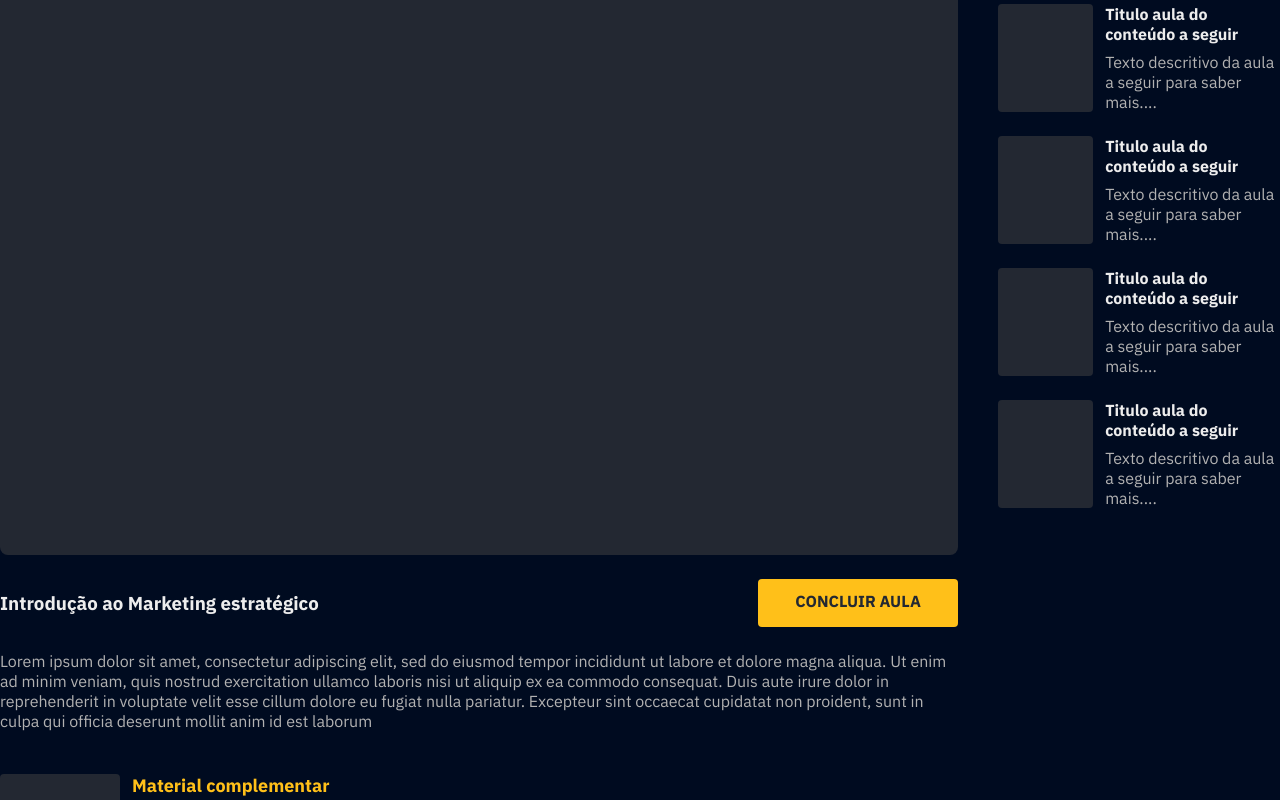
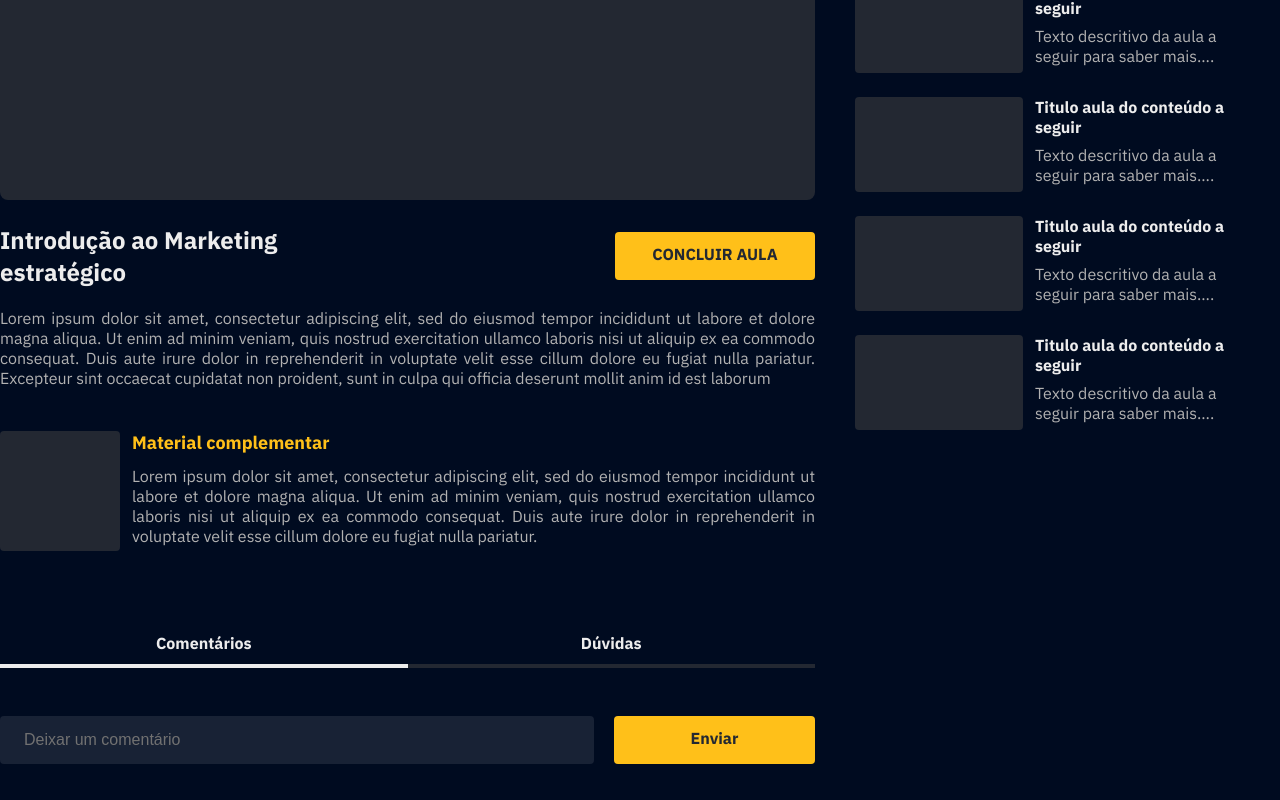
Before and after one commit to MatheusBueno111/area-membro, a React (Vite) app: page /class in a window 1280 px wide. Shown: the part 380-1180 px from the top of the page. Built offline with nearby package versions, Linux system fonts and the light colour scheme; the HTML template or start-up script is replaced by a standard one.

Commit message:
fix layout class

```diff
--- a/src/components/CustomButtom/ButtonIcon/index.tsx
+++ b/src/components/CustomButtom/ButtonIcon/index.tsx
@@ -3,13 +3,12 @@ import * as S from './styles'
 
 interface ButtonIconProps extends ComponentProps<'div'> {
   icon: ElementType
-  weight?: string
 }
 
-const ButtonIcon: React.FC<ButtonIconProps> = ({ icon: Icon, weight }) => {
+const ButtonIcon: React.FC<ButtonIconProps> = ({ icon: Icon, ...rest }) => {
   return (
-    <S.Container>
-      <Icon weight={weight} />
+    <S.Container {...rest}>
+      <Icon />
     </S.Container>
   )
 }
--- /dev/null
+++ b/src/components/Icons/PaperClip.Icon.tsx
@@ -0,0 +1,16 @@
+export function PaperClipIcon() {
+  return (
+    <svg
+      xmlns="http://www.w3.org/2000/svg"
+      width="24"
+      height="24"
+      fill="none"
+      viewBox="0 0 24 24"
+    >
+      <path
+        fill="#000B20"
+        d="M19.655 11.47a.75.75 0 010 1.06l-7.692 7.688a5.25 5.25 0 11-7.425-7.426l9.306-9.442a3.75 3.75 0 115.307 5.301l-9.307 9.443a2.254 2.254 0 11-3.188-3.188l7.81-7.933a.75.75 0 111.068 1.052l-7.81 7.942a.751.751 0 001.057 1.065l9.306-9.438a2.251 2.251 0 10-3.18-3.188l-9.305 9.439a3.751 3.751 0 005.3 5.308l7.693-7.687a.75.75 0 011.06.003z"
+      ></path>
+    </svg>
+  )
+}
--- /dev/null
+++ b/src/pages/Class/components/AsideContent/index.tsx
@@ -0,0 +1,54 @@
+import React from 'react'
+
+import * as S from './styles'
+
+const AsideContent: React.FC = () => {
+  return (
+    <S.Aside>
+      <S.ContentAside>
+        <S.AsideVideoClass />
+        <div>
+          <p>Titulo aula do conteúdo a seguir</p>
+          <span>Texto descritivo da aula a seguir para saber mais....</span>
+        </div>
+      </S.ContentAside>
+      <S.ContentAside>
+        <S.AsideVideoClass />
+        <div>
+          <p>Titulo aula do conteúdo a seguir</p>
+          <span>Texto descritivo da aula a seguir para saber mais....</span>
+        </div>
+      </S.ContentAside>
+      <S.ContentAside>
+        <S.AsideVideoClass />
+        <div>
+          <p>Titulo aula do conteúdo a seguir</p>
+          <span>Texto descritivo da aula a seguir para saber mais....</span>
+        </div>
+      </S.ContentAside>
+      <S.ContentAside>
+        <S.AsideVideoClass />
+        <div>
+          <p>Titulo aula do conteúdo a seguir</p>
+          <span>Texto descritivo da aula a seguir para saber mais....</span>
+        </div>
+      </S.ContentAside>
+      <S.ContentAside>
+        <S.AsideVideoClass />
+        <div>
+          <p>Titulo aula do conteúdo a seguir</p>
+          <span>Texto descritivo da aula a seguir para saber mais....</span>
+        </div>
+      </S.ContentAside>
+      <S.ContentAside>
+        <S.AsideVideoClass />
+        <div>
+          <p>Titulo aula do conteúdo a seguir</p>
+          <span>Texto descritivo da aula a seguir para saber mais....</span>
+        </div>
+      </S.ContentAside>
+    </S.Aside>
+  )
+}
+
+export default AsideContent
--- /dev/null
+++ b/src/pages/Class/components/AsideContent/styles.ts
@@ -0,0 +1,42 @@
+import { styled } from 'styled-components'
+
+export const Aside = styled.aside`
+  display: flex;
+  flex-direction: column;
+  gap: 2.4rem;
+  max-width: 40.1rem;
+  width: 100%;
+`
+
+export const ContentAside = styled.div`
+  display: flex;
+  flex-direction: row;
+  width: 100%;
+  gap: 1.2rem;
+
+  div {
+    display: flex;
+    flex-direction: column;
+    gap: 0.8rem;
+    width: 100%;
+    flex: 1;
+  }
+
+  p {
+    color: ${({ theme }) => theme.colors.white};
+    font-size: 16px;
+    font-weight: 700;
+  }
+
+  span {
+    color: #b2b2b2;
+  }
+`
+
+export const AsideVideoClass = styled.div`
+  max-width: 16.8rem;
+  width: 100%;
+  height: 9.5rem;
+  border-radius: 0.4rem;
+  background-color: ${({ theme }) => theme.colors['text-dark']};
+`
--- /dev/null
+++ b/src/pages/Class/components/TabsComentsOrDoubts/index.tsx
@@ -0,0 +1,62 @@
+import React, { useState } from 'react'
+
+import * as S from './styles'
+import { Input } from '../../../../components/CustomInput'
+import { Button } from '../../../../components/CustomButtom'
+import { PaperClipIcon } from '../../../../components/Icons/PaperClip.Icon'
+
+const TabsComentsOrDoubts: React.FC = () => {
+  const [selectedTab, setSelectedTab] = useState<'comment' | 'doubt'>('comment')
+
+  const handleTabClick = (tab: 'comment' | 'doubt') => {
+    setSelectedTab(tab)
+  }
+
+  return (
+    <S.Container>
+      <S.ComentsAndDoubtsButtons>
+        <S.TabButton
+          onClick={() => handleTabClick('comment')}
+          selected={selectedTab === 'comment'} // Aplica estilo se selecionado
+        >
+          Comentários
+        </S.TabButton>
+        <S.TabButton
+          onClick={() => handleTabClick('doubt')}
+          selected={selectedTab === 'doubt'} // Aplica estilo se selecionado
+        >
+          Dúvidas
+        </S.TabButton>
+      </S.ComentsAndDoubtsButtons>
+
+      {selectedTab === 'comment' ? (
+        <S.NewComment>
+          <Input.Root width="59.4rem">
+            <Input.Control placeholder="Deixar um comentário" type="text" />
+          </Input.Root>
+
+          <Button.Root maxwidth="20.1rem" bgcolor="#FFC019">
+            <Button.Control>Enviar</Button.Control>
+          </Button.Root>
+        </S.NewComment>
+      ) : (
+        <S.NewDoubt>
+          <Input.Root>
+            <Input.Control placeholder="Deixar um comentário" type="text" />
+          </Input.Root>
+
+          <Button.Root maxwidth="11rem" bgcolor="#FFFFFF">
+            <Button.Control>Enviar</Button.Control>
+            <Button.Icon icon={PaperClipIcon} />
+          </Button.Root>
+
+          <Button.Root maxwidth="11rem" bgcolor="#FFC019">
+            <Button.Control>Enviar</Button.Control>
+          </Button.Root>
+        </S.NewDoubt>
+      )}
+    </S.Container>
+  )
+}
+
+export default TabsComentsOrDoubts
--- /dev/null
+++ b/src/pages/Class/components/TabsComentsOrDoubts/styles.ts
@@ -0,0 +1,41 @@
+import { styled } from 'styled-components'
+
+interface ContainerSelectTabProps {
+  selected: boolean
+}
+
+export const Container = styled.div`
+  display: flex;
+  flex-direction: column;
+  width: 100%;
+`
+
+export const ComentsAndDoubtsButtons = styled.div`
+  display: flex;
+  flex-direction: row;
+  margin-bottom: 4.8rem;
+`
+
+export const TabButton = styled.button<ContainerSelectTabProps>`
+  display: flex;
+  border-bottom: 4px solid
+    ${({ theme, selected }) =>
+      selected ? theme.colors.white : theme.colors['text-dark']};
+  color: ${({ theme }) => theme.colors.white};
+  width: 100%;
+  justify-content: center;
+  padding-bottom: 1.1rem;
+  font-weight: 700;
+`
+
+export const NewComment = styled.div`
+  display: flex;
+  flex-direction: row;
+  gap: 2rem;
+`
+
+export const NewDoubt = styled.div`
+  display: flex;
+  flex-direction: row;
+  gap: 1.2rem;
+`
--- a/src/pages/Class/index.tsx
+++ b/src/pages/Class/index.tsx
@@ -3,22 +3,25 @@ import React from 'react'
 import * as S from './styles'
 import Header from '../../components/Header'
 import { Button } from '../../components/CustomButtom'
-import { Input } from '../../components/CustomInput'
+
+import AsideContent from './components/AsideContent'
+import TabsComentsOrDoubts from './components/TabsComentsOrDoubts'
 
 const Class: React.FC = () => {
   return (
     <S.Container>
       <Header />
-      <S.Warpper>
+      <S.Wrapper>
         <S.Main>
-          <S.ImageClass />
-          <S.VideoTitle>
+          <S.VideoClass />
+
+          <S.TitleAndConcludeVideo>
             <h3>Introdução ao Marketing estratégico</h3>
             <Button.Root bgcolor="#FFC019;" maxwidth="20rem">
               <Button.Control>CONCLUIR AULA</Button.Control>
             </Button.Root>
-          </S.VideoTitle>
-          <p className="description-class">
+          </S.TitleAndConcludeVideo>
+          <S.DescriptionVideoClass>
             Lorem ipsum dolor sit amet, consectetur adipiscing elit, sed do
             eiusmod tempor incididunt ut labore et dolore magna aliqua. Ut enim
             ad minim veniam, quis nostrud exercitation ullamco laboris nisi ut
@@ -26,11 +29,11 @@ const Class: React.FC = () => {
             reprehenderit in voluptate velit esse cillum dolore eu fugiat nulla
             pariatur. Excepteur sint occaecat cupidatat non proident, sunt in
             culpa qui officia deserunt mollit anim id est laborum
-          </p>
+          </S.DescriptionVideoClass>
 
-          <S.ComplementMaterial>
+          <S.ComplementaryMaterial>
             <div className="class-img" />
-            <div className="content">
+            <div className="complementary-material-description">
               <p> Material complementar</p>
               <span>
                 Lorem ipsum dolor sit amet, consectetur adipiscing elit, sed do
@@ -41,24 +44,9 @@ const Class: React.FC = () => {
                 nulla pariatur.
               </span>
             </div>
-          </S.ComplementMaterial>
+          </S.ComplementaryMaterial>
 
-          <S.WrapperComents>
-            <div>
-              <p>Comentarios</p>
-              <p>Dúvidas</p>
-            </div>
-
-            <div className="new-comment">
-              <Input.Root>
-                <Input.Control placeholder="Deixar um comentário" type="text" />
-              </Input.Root>
-
-              <Button.Root bgcolor="#FFC019">
-                <Button.Control>Enviar</Button.Control>
-              </Button.Root>
-            </div>
-          </S.WrapperComents>
+          <TabsComentsOrDoubts />
 
           <S.Comments>
             <div className="user" />
@@ -76,51 +64,8 @@ const Class: React.FC = () => {
           </S.Comments>
         </S.Main>
 
-        <S.Aside>
-          <S.ContentAside>
-            <S.AsideImageClass />
-            <div>
-              <p>Titulo aula do conteúdo a seguir</p>
-              <span>Texto descritivo da aula a seguir para saber mais....</span>
-            </div>
-          </S.ContentAside>
-          <S.ContentAside>
-            <S.AsideImageClass />
-            <div>
-              <p>Titulo aula do conteúdo a seguir</p>
-              <span>Texto descritivo da aula a seguir para saber mais....</span>
-            </div>
-          </S.ContentAside>
-          <S.ContentAside>
-            <S.AsideImageClass />
-            <div>
-              <p>Titulo aula do conteúdo a seguir</p>
-              <span>Texto descritivo da aula a seguir para saber mais....</span>
-            </div>
-          </S.ContentAside>
-          <S.ContentAside>
-            <S.AsideImageClass />
-            <div>
-              <p>Titulo aula do conteúdo a seguir</p>
-              <span>Texto descritivo da aula a seguir para saber mais....</span>
-            </div>
-          </S.ContentAside>
-          <S.ContentAside>
-            <S.AsideImageClass />
-            <div>
-              <p>Titulo aula do conteúdo a seguir</p>
-              <span>Texto descritivo da aula a seguir para saber mais....</span>
-            </div>
-          </S.ContentAside>
-          <S.ContentAside>
-            <S.AsideImageClass />
-            <div>
-              <p>Titulo aula do conteúdo a seguir</p>
-              <span>Texto descritivo da aula a seguir para saber mais....</span>
-            </div>
-          </S.ContentAside>
-        </S.Aside>
-      </S.Warpper>
+        <AsideContent />
+      </S.Wrapper>
     </S.Container>
   )
 }
--- a/src/pages/Class/styles.ts
+++ b/src/pages/Class/styles.ts
@@ -7,7 +7,7 @@ export const Container = styled.div`
   flex: 1;
 `
 
-export const Warpper = styled.div`
+export const Wrapper = styled.div`
   display: flex;
   flex-direction: row;
   gap: 4rem;
@@ -18,6 +18,7 @@ export const Warpper = styled.div`
 export const Main = styled.main`
   display: flex;
   flex-direction: column;
+  max-width: 81.5rem;
   width: 100%;
   justify-content: center;
   align-items: center;
@@ -28,26 +29,61 @@ export const Main = styled.main`
   }
 `
 
-export const ComplementMaterial = styled.div`
+export const VideoClass = styled.div`
+  display: flex;
+  border-radius: 0.8rem;
+  height: 46rem;
+  width: 100%;
+  background-color: ${({ theme }) => theme.colors['text-dark']};
+`
+
+export const TitleAndConcludeVideo = styled.div`
+  display: flex;
+  flex-direction: row;
+  align-items: center;
+  width: 100%;
+  justify-content: space-between;
+  margin-top: 2.4rem;
+  margin-bottom: 2rem;
+
+  h3 {
+    color: ${({ theme }) => theme.colors.white};
+    max-width: 38rem;
+    width: 100%;
+    font-weight: 700;
+    font-size: 2.4rem;
+  }
+`
+
+export const DescriptionVideoClass = styled.p`
+  color: #b2b2b2;
+  font-size: 1.6rem;
+  text-align: justify;
+`
+
+export const ComplementaryMaterial = styled.div`
   display: flex;
   flex-direction: row;
   margin-top: 4.3rem;
   gap: 1.2rem;
+  margin-bottom: 8.2rem;
+
   .class-img {
     display: flex;
     border-radius: 0.4rem;
     height: 12rem;
-    min-width: 12rem;
+    max-width: 12rem;
+    width: 100%;
     background-color: #232832;
   }
 
-  .content {
+  .complementary-material-description {
     display: flex;
     flex-direction: column;
     gap: 1.2rem;
 
     p {
-      color: #ffc019;
+      color: ${({ theme }) => theme.colors.yellow};
       font-size: 1.8rem;
       font-weight: 700;
     }
@@ -55,7 +91,7 @@ export const ComplementMaterial = styled.div`
     span {
       color: #b2b2b2;
       font-size: 1.6rem;
-      font-style: normal;
+      text-align: justify;
     }
   }
 `
@@ -92,6 +128,7 @@ export const Comments = styled.div`
   flex-direction: row;
   justify-content: flex-start;
   align-self: start;
+  margin-top: 8.1rem;
   margin-bottom: 12rem;
   gap: 1.2rem;
 
@@ -122,65 +159,3 @@ export const Comments = styled.div`
     border-radius: 9999px;
   }
 `
-
-export const ImageClass = styled.div`
-  display: flex;
-  border-radius: 0.8rem;
-
-  min-width: 46rem;
-  height: 81.5rem;
-  width: 100%;
-
-  background-color: ${({ theme }) => theme.colors['text-dark']};
-`
-export const VideoTitle = styled.div`
-  display: flex;
-  flex-direction: row;
-  align-items: center;
-  width: 100%;
-  justify-content: space-between;
-  margin-top: 2.4rem;
-  margin-bottom: 2.4rem;
-
-  h3 {
-    color: ${({ theme }) => theme.colors.white};
-    max-width: 38rem;
-    width: 100%;
-    font-weight: 700;
-  }
-`
-
-export const ContentAside = styled.div`
-  display: flex;
-  flex-direction: row;
-  color: ${({ theme }) => theme.colors.white};
-  gap: 1.2rem;
-  div {
-    display: flex;
-    flex-direction: column;
-    gap: 0.8rem;
-  }
-  p {
-    font-size: 16px;
-    font-weight: 700;
-  }
-
-  span {
-    color: #b2b2b2;
-  }
-`
-
-export const AsideImageClass = styled.div`
-  max-width: 9.5rem;
-  max-height: 16.8rem;
-  width: 100%;
-  height: 100%;
-  border-radius: 0.4rem;
-  background-color: ${({ theme }) => theme.colors['text-dark']};
-`
-
-export const Aside = styled.aside`
-  display: flex;
-  flex-direction: column;
-  gap: 2.4rem;
-`
```
